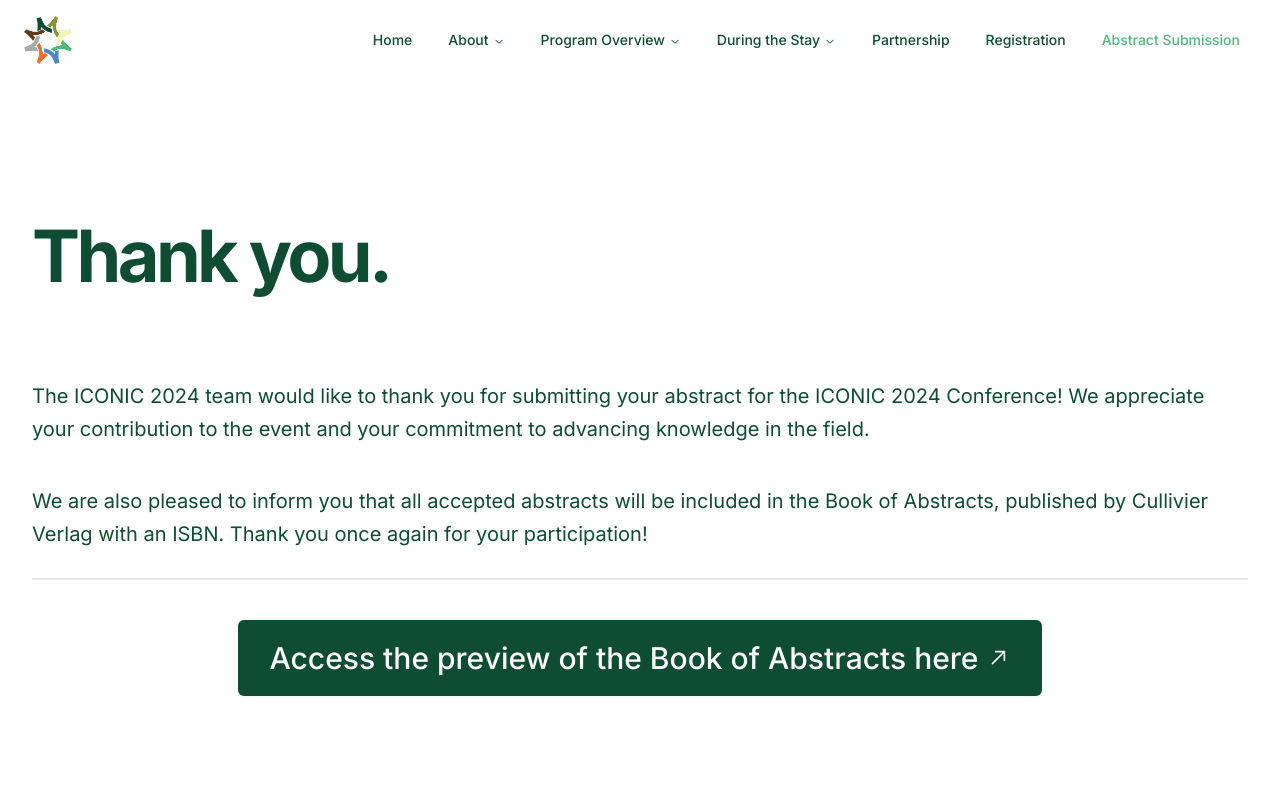
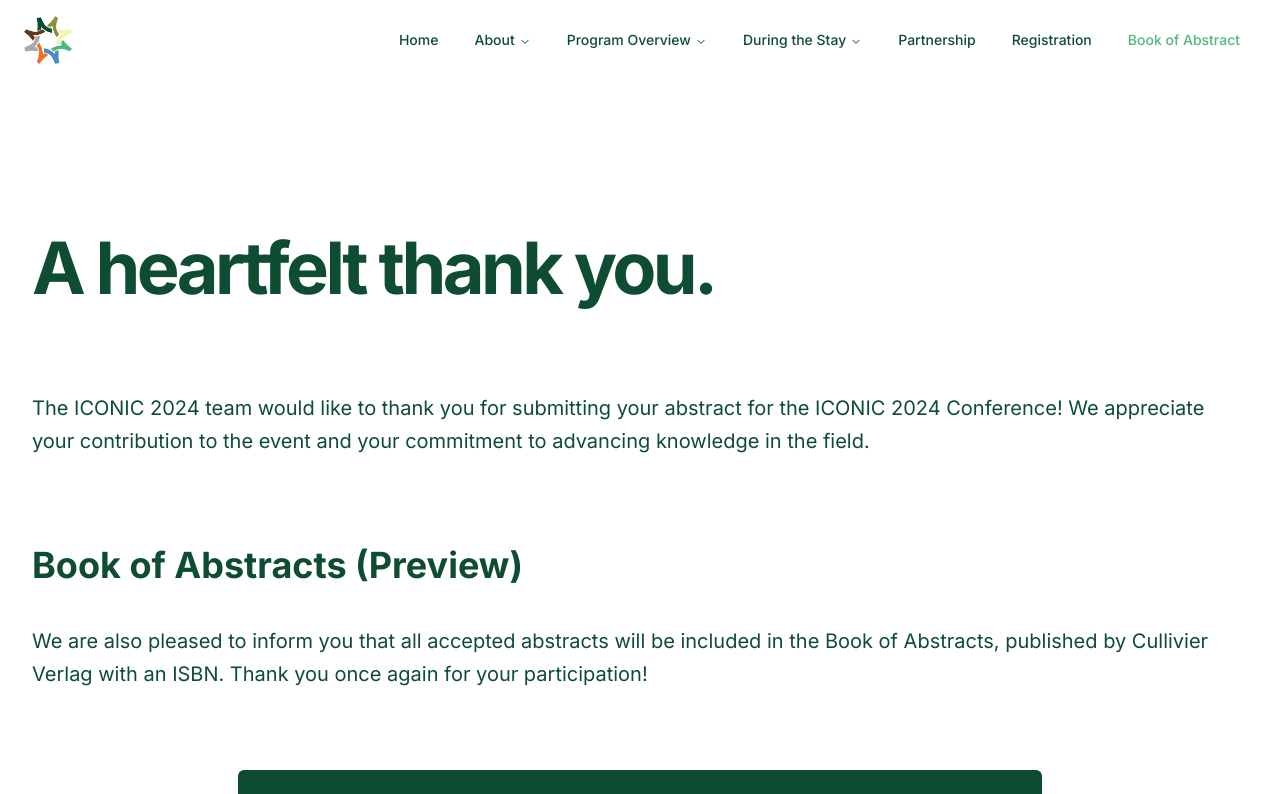
Before and after one commit to ppijerman/iconic-24, a Next.js app: page /submission in a window 1280 px wide. Shown: the top 794 px of the page. Built offline with nearby package versions, Linux system fonts and the light colour scheme; a web font is replaced by a local one.

Commit message:
refactor: Update label for abstract submission in navbar and added content

```diff
--- a/app/submission/page.tsx
+++ b/app/submission/page.tsx
@@ -5,9 +5,9 @@ export default function Page() {
   return (
     <main className="min-h-screen flex justify-center space-y-6 bg-white">
       <div className="container py-12 md:py-16">
-        <div className="space-y-2 border-b-2 py-3 mb-10">
+        <div className="space-y-2 py-6 mb-10">
           <h1 className="text-5xl font-bold tracking-tighter sm:text-6xl md:text-7xl py-12 md:py-16">
-            Thank you.
+            A heartfelt thank you.
           </h1>
           <p className="md:text-lg/relaxed lg:text-xl/relaxed xl:text-xl/relaxed font-normal py-4">
             The ICONIC 2024 team would like to thank you for submitting your
@@ -15,7 +15,7 @@ export default function Page() {
             contribution to the event and your commitment to advancing knowledge
             in the field.
           </p>
-
+          <h2 className="pt-16 pb-4 font-bold text-3xl md:text-4xl">Book of Abstracts (Preview)</h2>
           <p className="md:text-lg/relaxed lg:text-xl/relaxed xl:text-xl/relaxed font-normal py-4">
             We are also pleased to inform you that all accepted abstracts will
             be included in the Book of Abstracts, published by Cullivier Verlag
--- a/components/Navbar/header.tsx
+++ b/components/Navbar/header.tsx
@@ -113,7 +113,7 @@ const navItems: NavItem[] = [
   },
   { href: PATHS.PARTNERSHIP, label: "Partnership" },
   { href: PATHS.EVENT_REGISTRATION, label: "Registration" },
-  { href: PATHS.SUBMISSION, label: "Abstract Submission" },
+  { href: PATHS.SUBMISSION, label: "Book of Abstract" },
 ];
 
 export function IconicHeader() {
```
